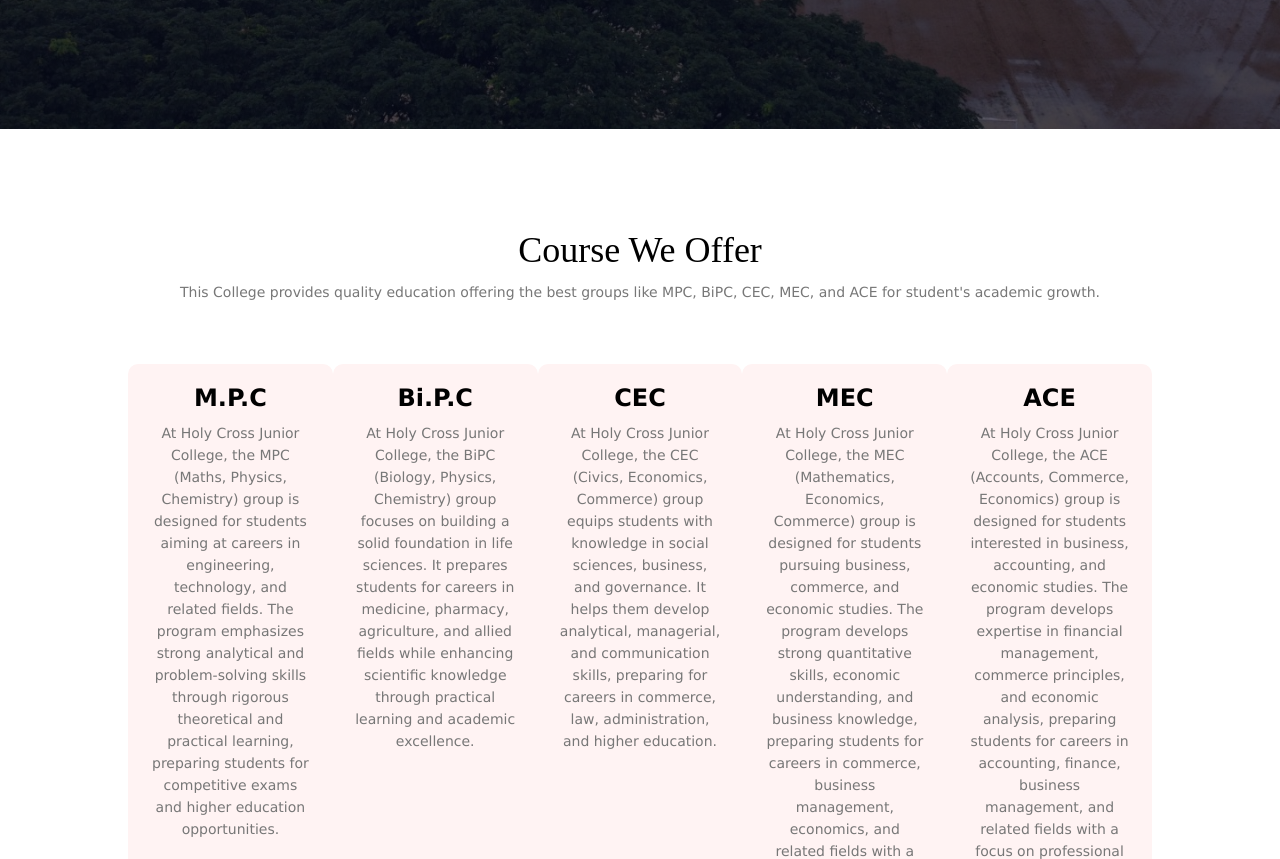
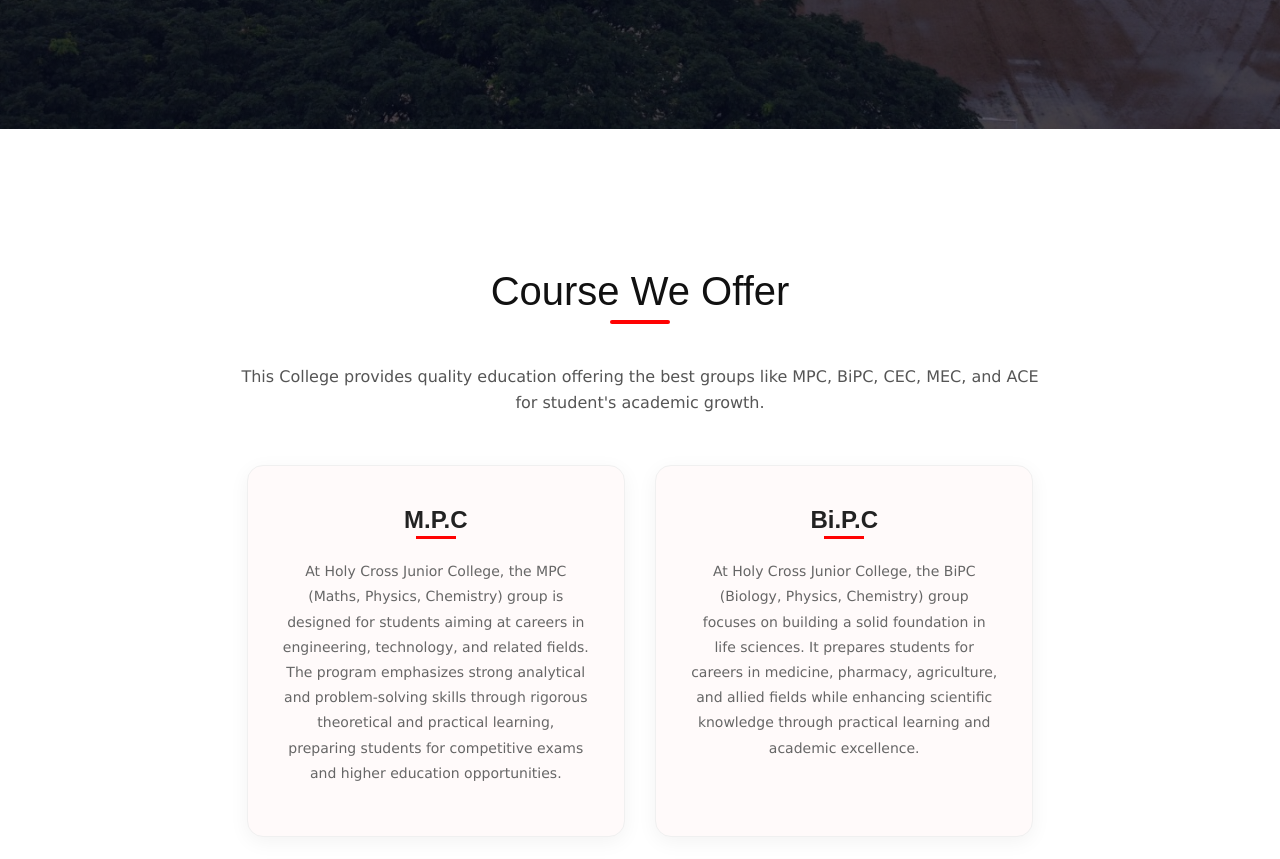
Before and after one commit to Nagesh576/Holycrossclg, a website: page index.html in a window 1280 px wide. Shown: the part 671-1530 px from the top of the page. Drawn offline with Linux system fonts and the light colour scheme; a web font is replaced by a local one.

Commit message:
first commit

```diff
--- a/css/main_style.css
+++ b/css/main_style.css
@@ -144,14 +144,7 @@
     display:none;
 }
 
-/* Course */
-
- .course{
-    width: 80%;
-    margin: auto;
-    text-align: center;
-    padding-top: 100px;
-}
+/* Global elements placed here originally */
 h1{
     font-size: 36px;
     font-weight: 300;
@@ -168,22 +161,131 @@
     display: flex;
     justify-content: space-between;
 }
-.course-col{
-    flex-basis: 31%;
-    background: #fff3f3;
-    border-radius: 10px;
-    margin-bottom:5%;
-    padding: 20px 12px;
-    box-sizing: border-box;
-    transition: 0.5s;
-}
 h3{
     text-align: center;
     font-weight: 600;
     margin: 10px 0px;
 }
-.course-col:hover{
-    box-shadow: 10px 10px 24px 0px rgba(0,0,0,0.4);
+
+/* Premium Course Section */
+.course {
+    width: 85%;
+    margin: 80px auto;
+    text-align: center;
+    padding: 60px 20px;
+    background: #ffffff;
+    border-radius: 20px;
+}
+
+.course > h1 {
+    font-family: bold, sans-serif;
+    font-size: 40px;
+    color: #111;
+    margin-bottom: 20px;
+    position: relative;
+    display: inline-block;
+}
+
+.course > h1::after {
+    content: '';
+    width: 60px;
+    height: 4px;
+    background: #ff0202;
+    position: absolute;
+    bottom: -10px;
+    left: 50%;
+    transform: translateX(-50%);
+    border-radius: 3px;
+}
+
+.course > p {
+    color: #555;
+    font-size: 16px;
+    max-width: 800px;
+    margin: 20px auto 40px;
+    line-height: 1.6;
+}
+
+.course .row {
+    display: flex;
+    justify-content: center;
+    flex-wrap: wrap;
+    gap: 30px;
+    margin-top: 20px;
+}
+
+.course-col {
+    flex-basis: 30%;
+    background: #fffafa;
+    border-radius: 16px;
+    padding: 40px 25px;
+    box-shadow: 0 5px 20px rgba(0, 0, 0, 0.05);
+    transition: all 0.4s cubic-bezier(0.175, 0.885, 0.32, 1.275);
+    position: relative;
+    overflow: hidden;
+    z-index: 1;
+    border: 1px solid #f0f0f0;
+}
+
+.course-col::before {
+    content: '';
+    position: absolute;
+    top: 0;
+    left: 0;
+    width: 100%;
+    height: 100%;
+    background: linear-gradient(135deg, #ff0202 0%, #ff5252 100%);
+    z-index: -1;
+    transition: opacity 0.4s ease;
+    opacity: 0;
+}
+
+.course-col h2 {
+    font-family: bold, sans-serif;
+    font-size: 24px;
+    color: #222;
+    margin-bottom: 15px;
+    transition: color 0.4s ease;
+    position: relative;
+    display: inline-block;
+}
+
+.course-col h2::after {
+    content: '';
+    position: absolute;
+    bottom: -5px;
+    left: 50%;
+    transform: translateX(-50%);
+    width: 40px;
+    height: 3px;
+    background: #ff0202;
+    transition: background 0.4s ease;
+}
+
+.course-col p {
+    color: #666;
+    font-size: 14px;
+    line-height: 1.8;
+    transition: color 0.4s ease;
+}
+
+.course-col:hover {
+    transform: translateY(-15px);
+    box-shadow: 0 20px 40px rgba(255, 2, 2, 0.2);
+    border-color: transparent;
+}
+
+.course-col:hover::before {
+    opacity: 1;
+}
+
+.course-col:hover h2,
+.course-col:hover p {
+    color: #ffffff;
+}
+
+.course-col:hover h2::after {
+    background: #ffffff;
 }
 
 
@@ -374,13 +476,15 @@
     /*Course in Media query*/
 
     .course-col{
-        margin: 10px 10px;
+        flex-basis: 100%;
+        margin: 10px 0;
     }
     .row{
         flex-direction: column;
     }
     .course-col:hover{
-        box-shadow: 3px 3px 0.5px 0.5px rgba(0, 0, 0, 0.486);
+        transform: translateY(-8px);
+        box-shadow: 0 15px 30px rgba(255, 2, 2, 0.2);
     }
         /* Facilities */
     .facilities-col img:hover{
```
Also changed, not shown: javascript/admin.js (+10 -8 lines).
